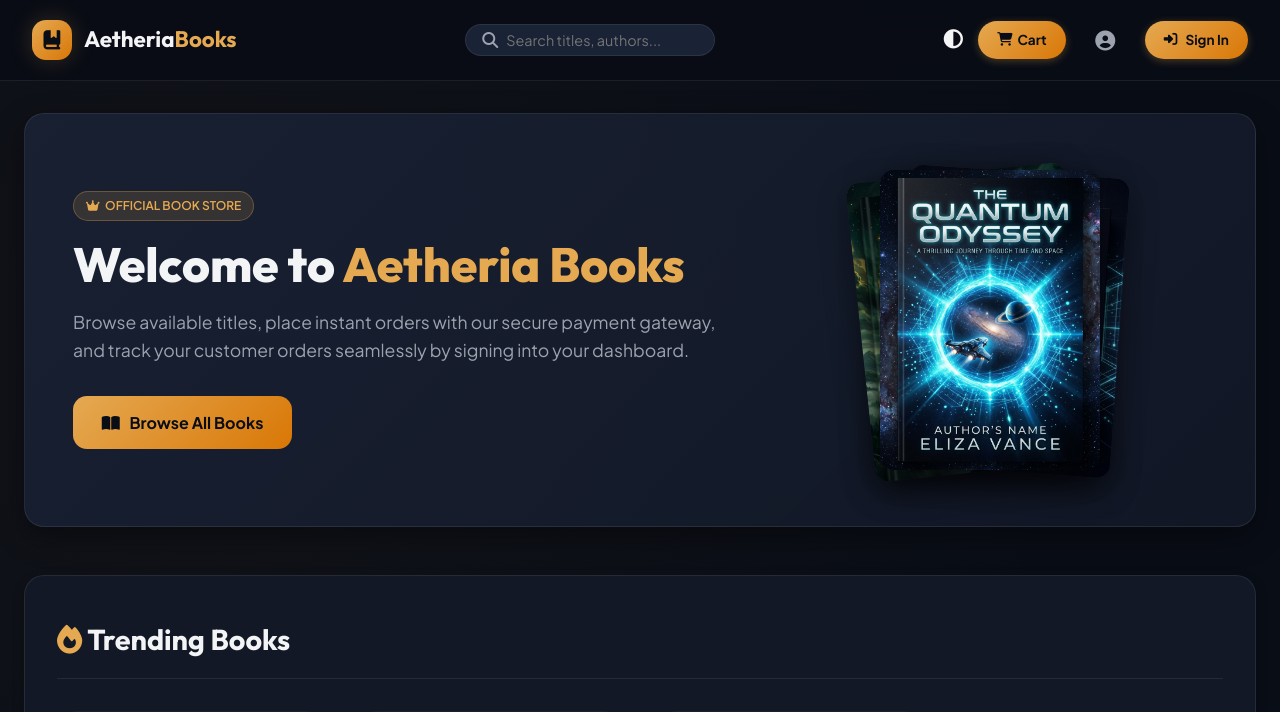
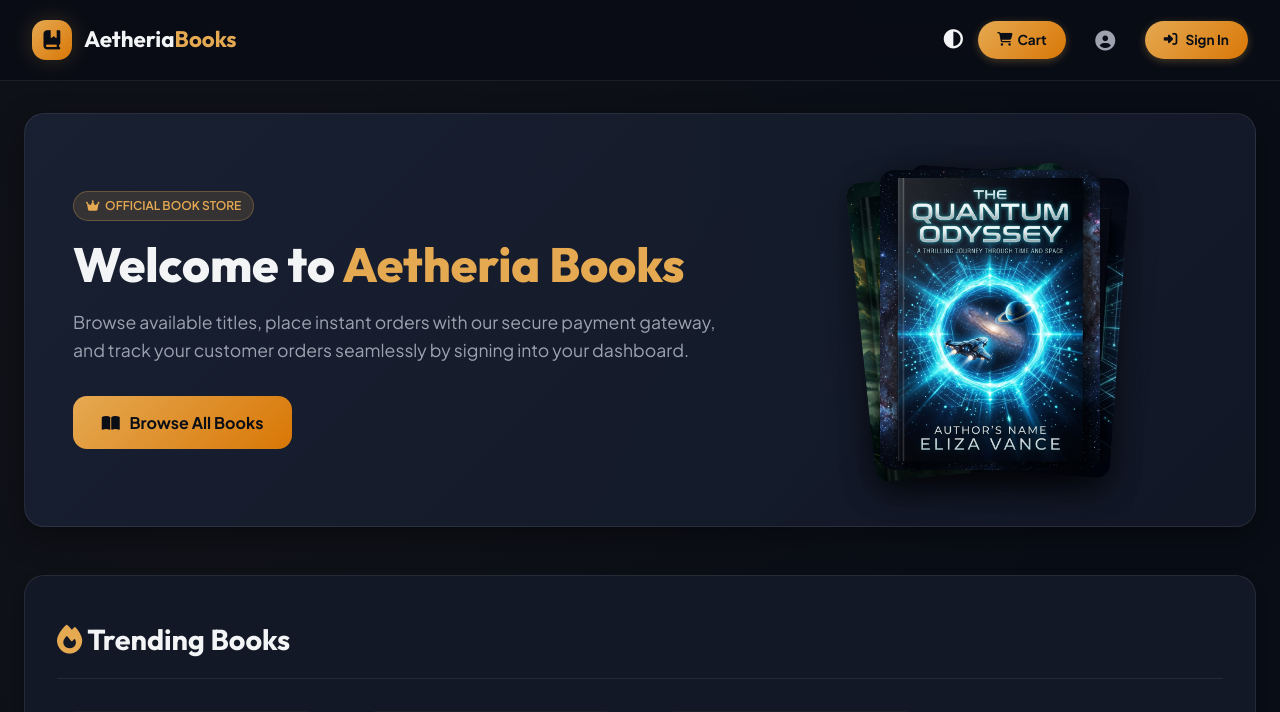
Before and after one commit to Mavitha/OnlineBookStore, a PHP site: page / in a window 1280 px wide. Shown: the top 712 px of the page. Run offline with PHP 8.4, Linux system fonts and the light colour scheme; data comes from the database, SQL or seed files in the repository.

Commit message:
final check 2

```diff
--- a/fronend/index.php
+++ b/fronend/index.php
@@ -72,37 +72,7 @@ try {
           <div class="logo-text">Aetheria<span>Books</span></div>
         </a>
 
-        <!-- Search Bar -->
-        <div
-          class="nav-search-bar"
-          style="
-            display: flex;
-            align-items: center;
-            background: var(--bg-surface-elevated);
-            padding: 0.4rem 1rem;
-            border-radius: 20px;
-            border: 1px solid var(--border-subtle);
-            min-width: 250px;
-          "
-        >
-          <i
-            class="fa-solid fa-magnifying-glass"
-            style="color: var(--text-muted); margin-right: 8px"
-          ></i>
-          <input
-            type="text"
-            placeholder="Search titles, authors..."
-            style="
-              border: none;
-              background: transparent;
-              outline: none;
-              color: var(--text-main);
-              font-family: var(--font-body);
-              font-size: 0.9rem;
-              width: 100%;
-            "
-          />
-        </div>
+
 
         <div class="nav-actions" style="display: flex; align-items: center;">
           <!-- Theme Toggle -->
```
